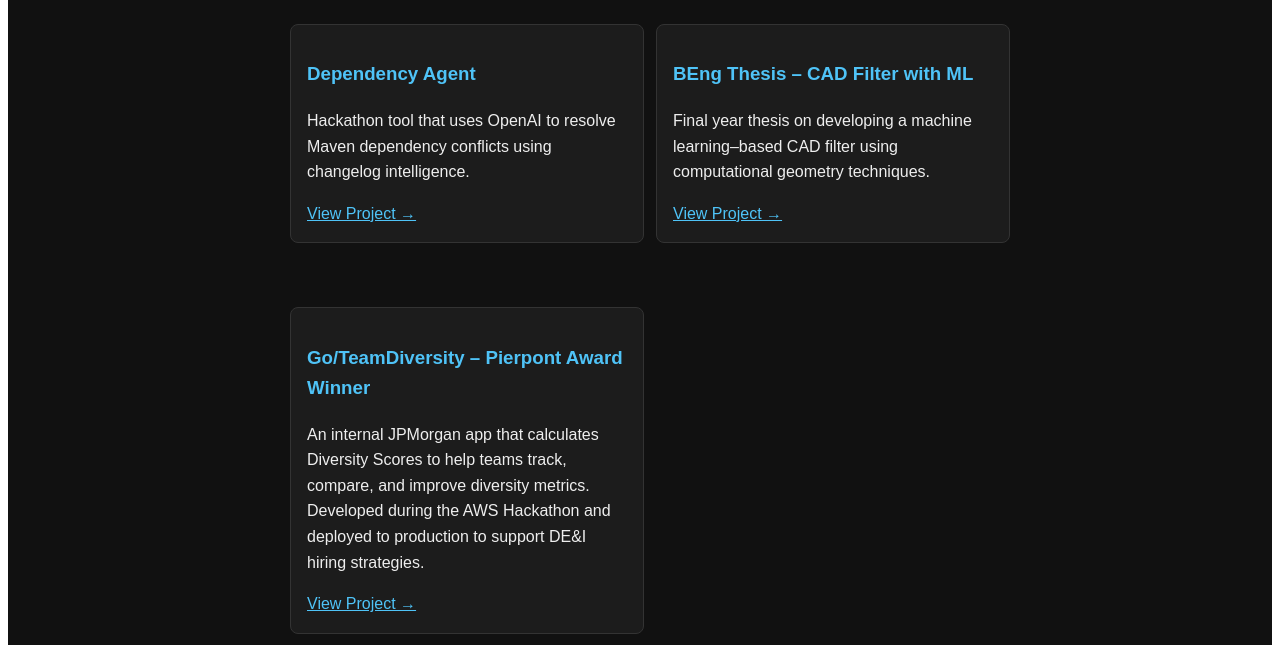
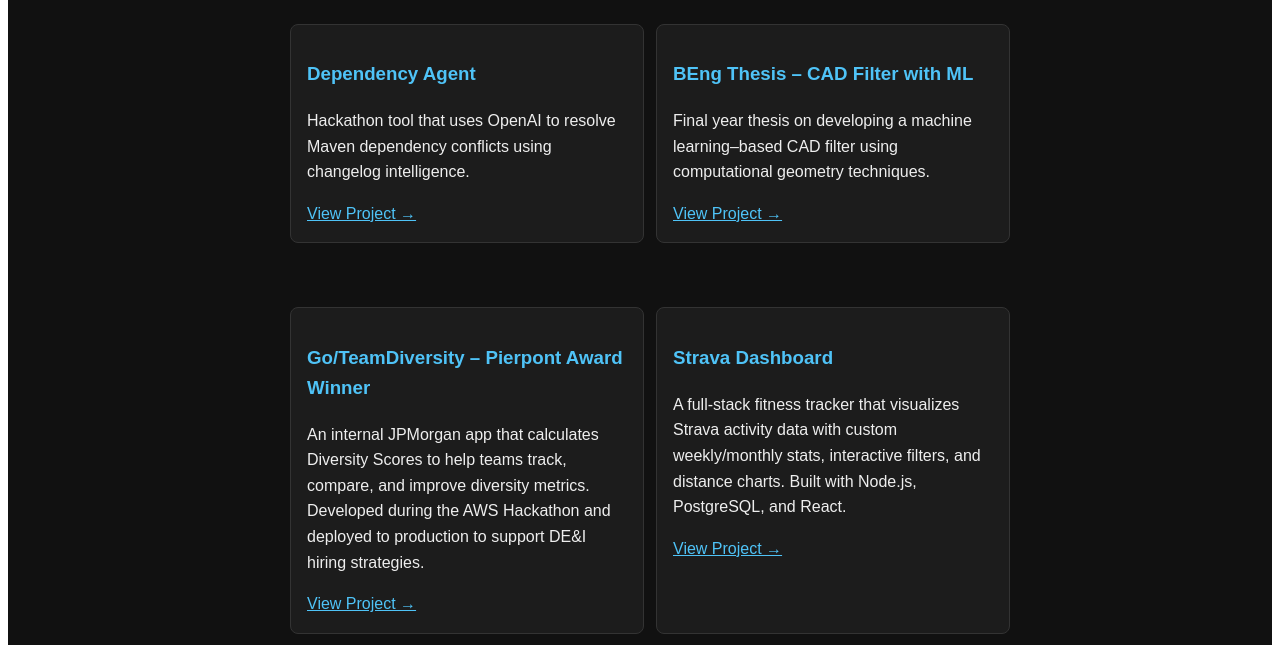
Before and after one commit to FLABDUL/personal-blog, a Gatsby site: page /projects in a window 1280 px wide. Shown: the part 155-800 px from the top of the page. Built offline with nearby package versions, Linux system fonts and the light colour scheme; Gatsby itself is replaced by a stand-in of ours.

Commit message:
added strava project

```diff
--- a/src/pages/projects.js
+++ b/src/pages/projects.js
@@ -18,6 +18,11 @@ export default function ProjectsPage() {
       title: "Go/TeamDiversity – Pierpont Award Winner",
       description: "An internal JPMorgan app that calculates Diversity Scores to help teams track, compare, and improve diversity metrics. Developed during the AWS Hackathon and deployed to production to support DE&I hiring strategies.",
       link: "https://www.linkedin.com/in/abdulhakimnorazman/overlay/1635522683594/single-media-viewer/?profileId=ACoAACVc01QB5OJBS7gD45f-9HRVkiQeveyODyA"
+    },
+    {
+      title: "Strava Dashboard",
+      description: "A full-stack fitness tracker that visualizes Strava activity data with custom weekly/monthly stats, interactive filters, and distance charts. Built with Node.js, PostgreSQL, and React.",
+      link: "https://github.com/FLABDUL/strava-dashboard"
     }
   ];
 
```
